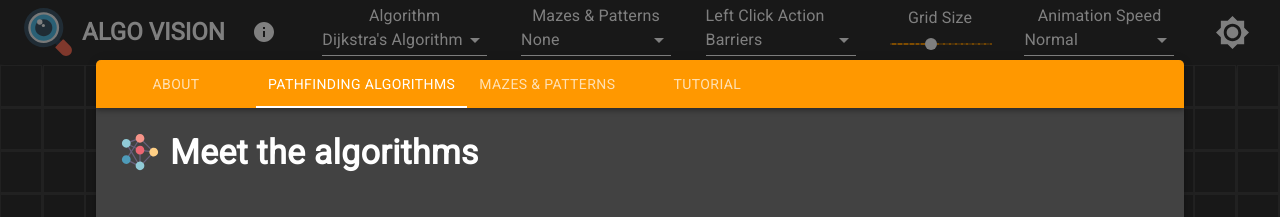
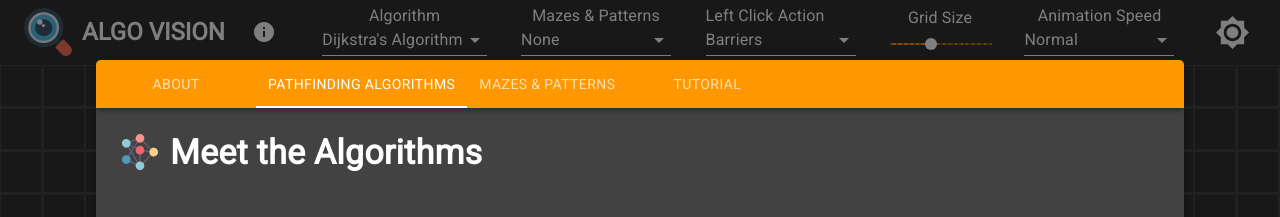
Before and after one commit to icedevera/algo-vision, a React (Create React App) app: page / in a window 1280 px wide. Both pictures are taken after a click on the tab "PATHFINDING ALGORITHMS". Shown: the top 217 px of the page. Built offline with nearby package versions, Linux system fonts and the light colour scheme.

Commit message:
edit readme

```diff
--- a/src/Components/InfoModal/InfoModal.tsx
+++ b/src/Components/InfoModal/InfoModal.tsx
@@ -239,7 +239,7 @@ const InfoModal: React.FC<IProps> = ({
                   variant="h4"
                   style={{ fontWeight: "bolder" }}
                 >
-                  Meet the algorithms
+                  Meet the Algorithms
                 </Typography>
               </div>
               <div className="algorithm-information">
```
Also changed, not shown: 1 other file (tests, documents, lock files or other folders).
